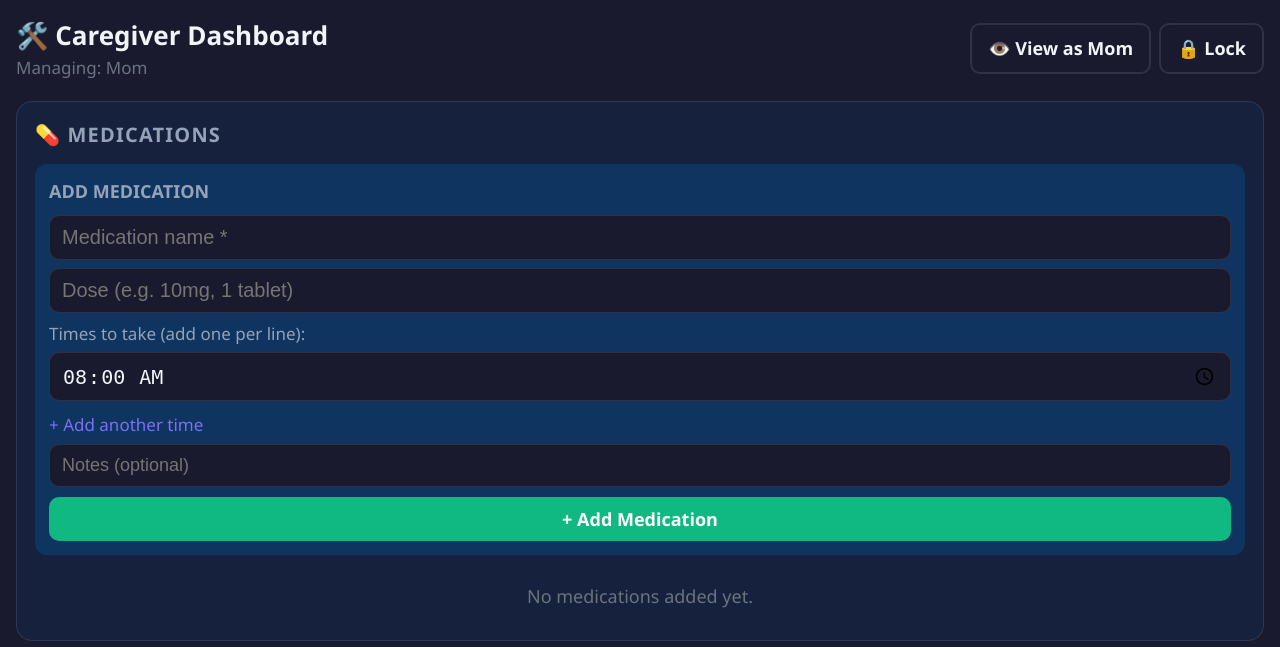
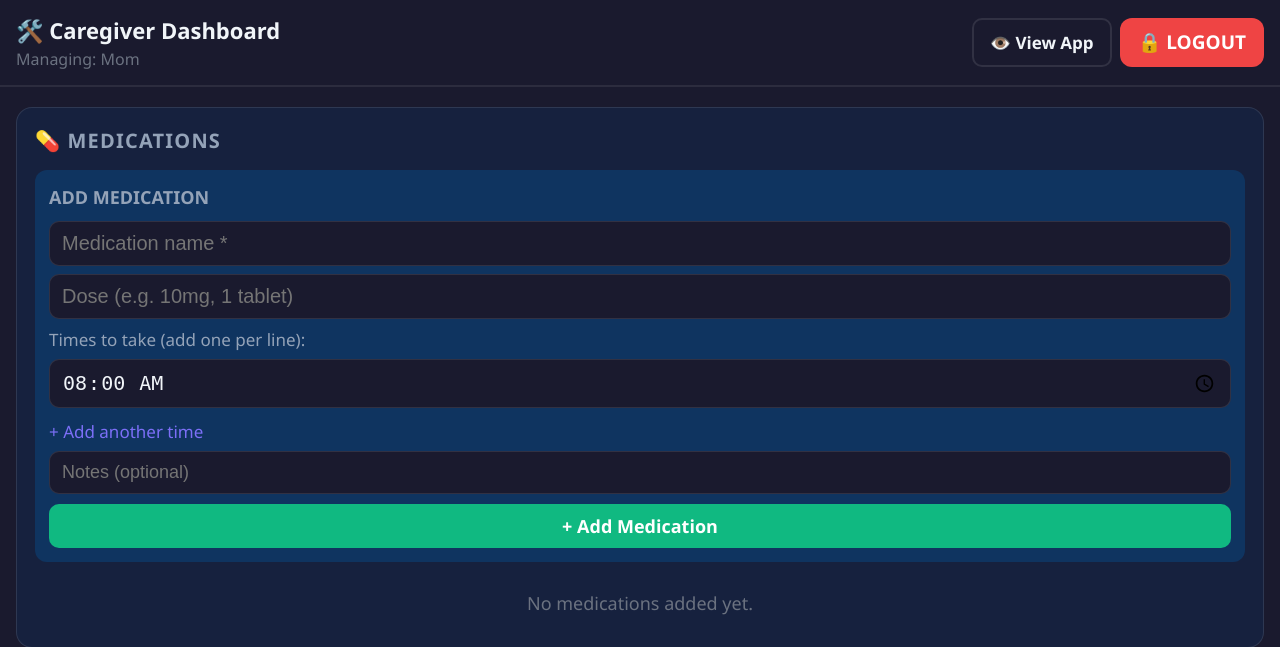
Before and after one commit to Liberty-Emporium/grace-app, a Flask app: page /caregiver/dashboard in a window 1280 px wide. Shown: the top 647 px of the page. Run offline with Flask 3, Linux system fonts and the light colour scheme; the visitor is signed in with stand-in values (Sample User, id 1); data comes from the database, SQL or seed files in the repository; data that the repository does not hold is empty; parts of the project's set-up code (start-up, migrations or seed data) failed here and were passed over.

Commit message:
fix: add Settings tab to bottom nav + big red LOGOUT button on caregiver dashboard
- Bottom nav now has 5th tab: Settings/Setup -> goes to caregiver panel
- Caregiver dashboard: sticky top bar with big red LOGOUT button
- Can't miss it anymore

```diff
--- a/templates/base.html
+++ b/templates/base.html
@@ -142,6 +142,10 @@
   </a>
   <a href="/tasks" class="nav-btn {% if request.path=='/tasks' %}active{% endif %}">
     <span class="nav-icon">✅</span>Tasks
+  </a>
+  <a href="{% if session.get('caregiver') %}/caregiver/dashboard{% else %}/caregiver{% endif %}"
+     class="nav-btn {% if 'caregiver' in request.path %}active{% endif %}">
+    <span class="nav-icon">⚙️</span>{% if session.get('caregiver') %}Settings{% else %}Setup{% endif %}
   </a>
 </nav>
 {% endblock %}
--- a/templates/caregiver_dashboard.html
+++ b/templates/caregiver_dashboard.html
@@ -4,14 +4,24 @@
 {% block grace_btn %}{% endblock %}
 {% block content %}
 <div class="page">
-  <div style="display:flex;align-items:center;justify-content:space-between;margin-bottom:20px;flex-wrap:wrap;gap:10px;">
-    <div>
-      <div style="font-size:1.3rem;font-weight:900;">🛠️ Caregiver Dashboard</div>
-      <div style="font-size:0.85rem;color:#6b7280;">Managing: {{ name }}</div>
-    </div>
-    <div style="display:flex;gap:8px;">
-      <a href="/" class="big-btn btn-outline btn-sm" style="width:auto;">👁️ View as {{ name }}</a>
-      <a href="/caregiver/logout" class="big-btn btn-outline btn-sm" style="width:auto;">🔒 Lock</a>
+  <!-- Top bar with logout -->
+  <div style="position:sticky;top:0;z-index:40;background:#1a1a2e;padding:12px 0 14px;
+              margin:-16px -16px 20px;padding:14px 16px;border-bottom:2px solid rgba(255,255,255,0.08);">
+    <div style="display:flex;align-items:center;justify-content:space-between;gap:10px;">
+      <div>
+        <div style="font-size:1.1rem;font-weight:900;">🛠️ Caregiver Dashboard</div>
+        <div style="font-size:0.8rem;color:#6b7280;">Managing: {{ name }}</div>
+      </div>
+      <div style="display:flex;gap:8px;">
+        <a href="/" class="big-btn btn-outline btn-sm" style="width:auto;font-size:0.85rem;">
+          👁️ View App
+        </a>
+        <a href="/caregiver/logout"
+           style="padding:10px 18px;border-radius:12px;background:#ef4444;color:#fff;
+                  font-weight:800;font-size:0.95rem;text-decoration:none;display:flex;align-items:center;gap:6px;">
+          🔒 LOGOUT
+        </a>
+      </div>
     </div>
   </div>
 
```
